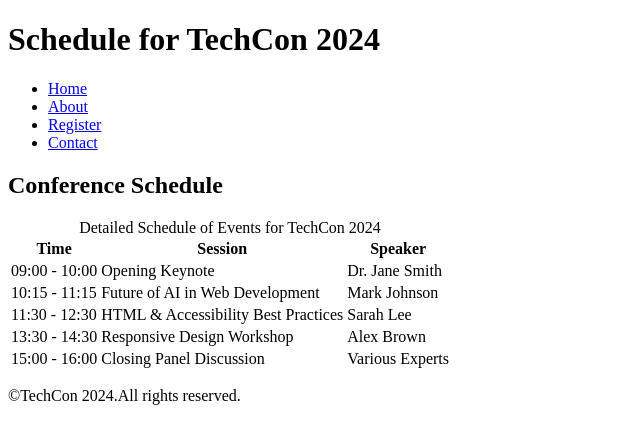
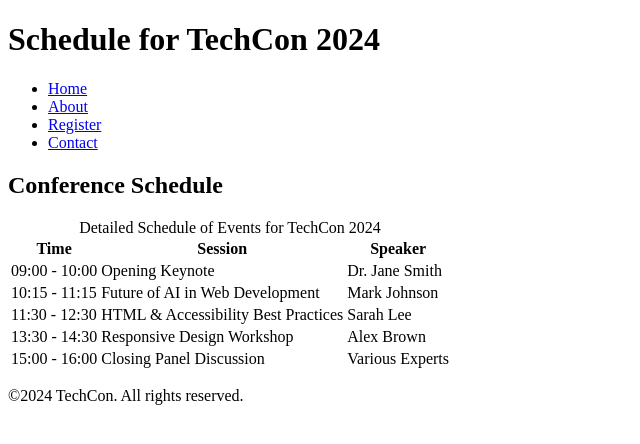
Before and after one commit to Prichard-1/TechCon_HTML, a plain HTML site: page techcon_website/schedule.html in a window 1280 px wide. Shown: the full height of the page, 0-640 px from the left. Drawn offline with Linux system fonts and the light colour scheme.

Commit message:
add schedule file

```diff
--- a/techcon_website/schedule.html
+++ b/techcon_website/schedule.html
@@ -66,7 +66,7 @@
 
     <!-- Footer -->
 <footer>
-        <p>&copy;TechCon 2024.All rights reserved.       </p>
+        <p>&copy;2024 TechCon. All rights reserved.       </p>
 </footer>
 
 </body>
```
